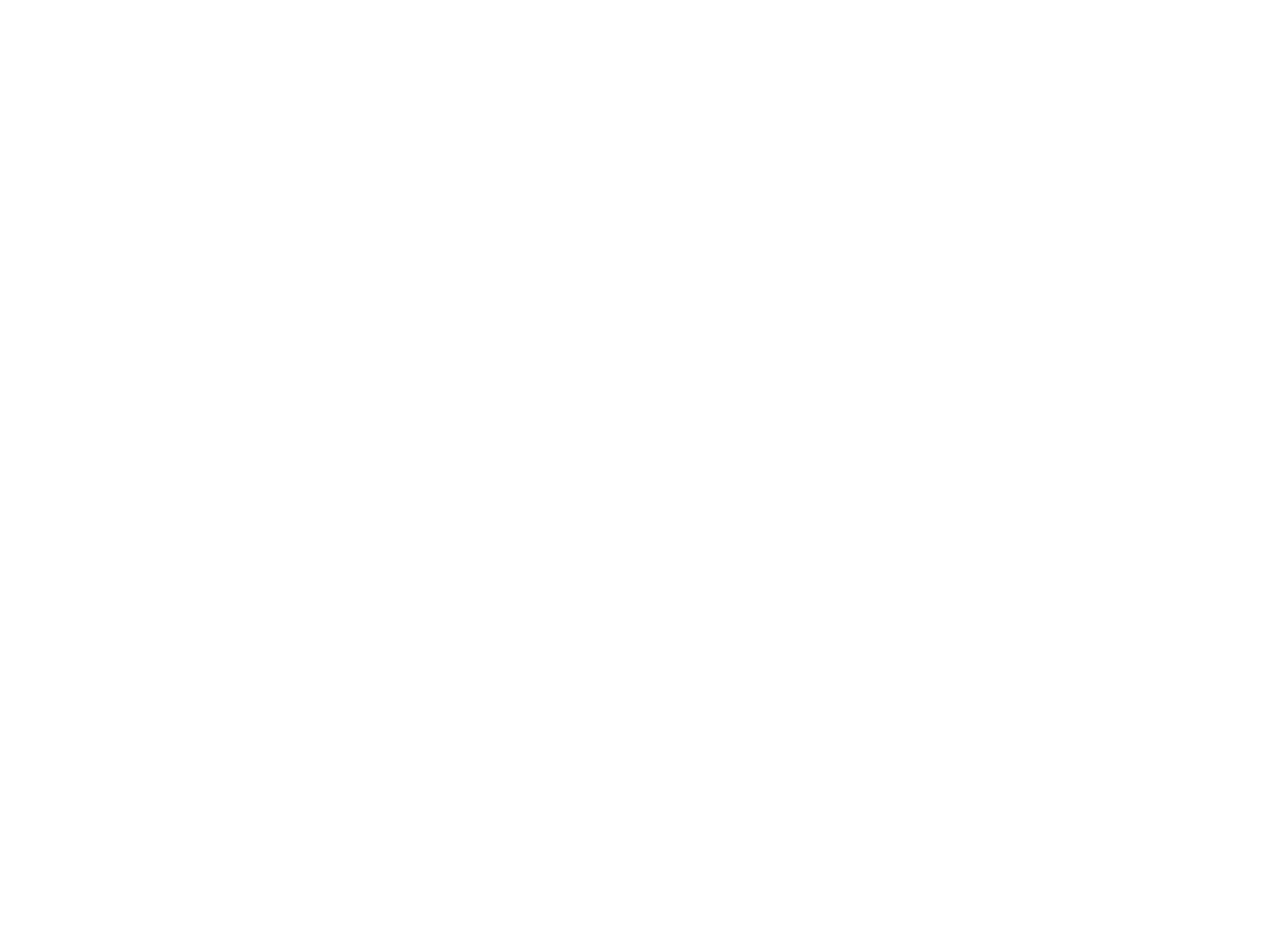
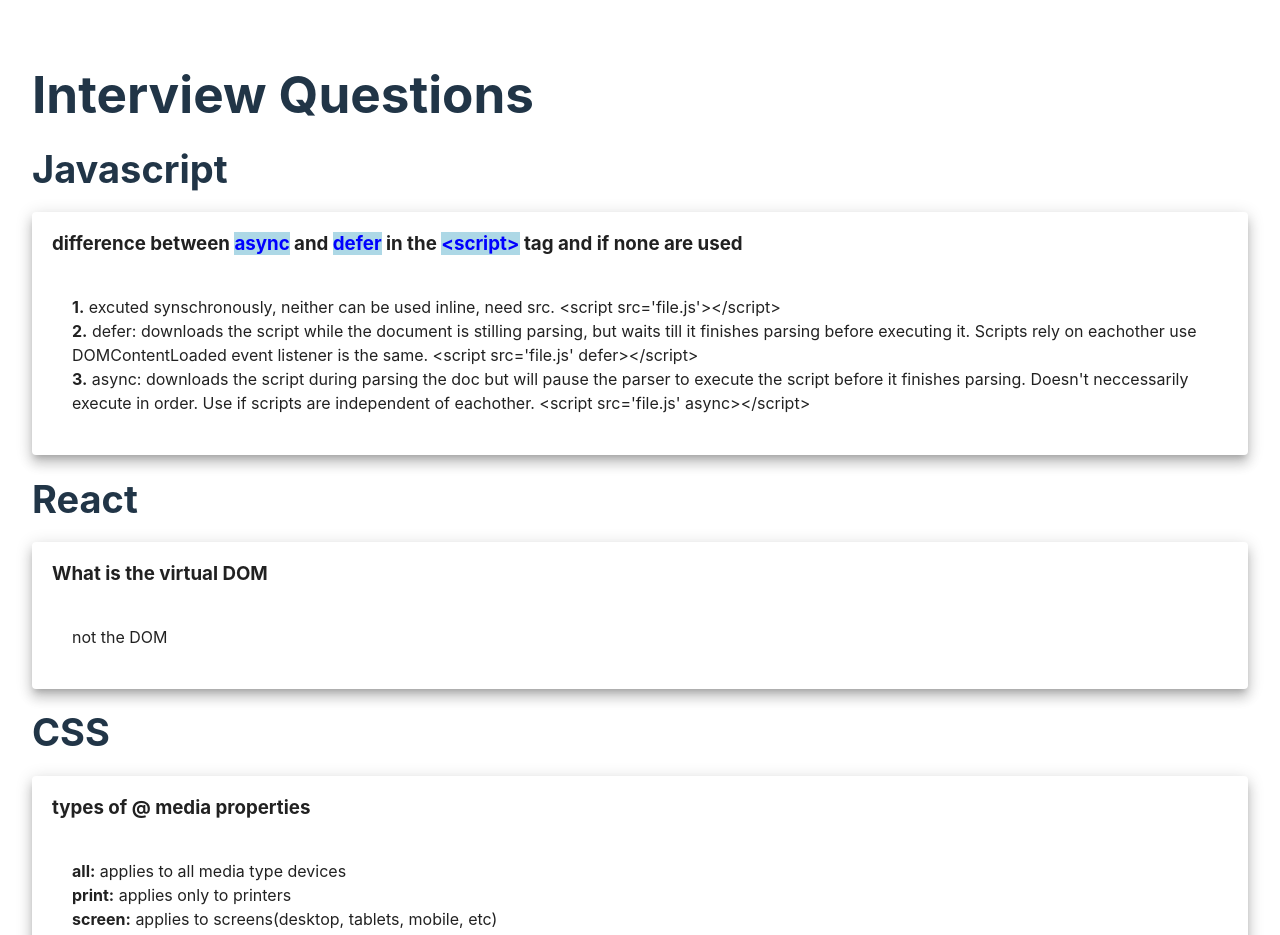
Before and after one commit to jacobsilverman/interview-training, a React (Vite) app: page / in a window 1280 px wide. Shown: the top 935 px of the page. Before the commit the page ends 800 px from the top, so only its background shows below. Built offline with nearby package versions, Linux system fonts and the light colour scheme.

Commit message:
building page basic asthetic

```diff
--- a/package.json
+++ b/package.json
@@ -9,6 +9,9 @@
     "preview": "vite preview"
   },
   "dependencies": {
+    "@emotion/react": "^11.10.5",
+    "@emotion/styled": "^11.10.5",
+    "@mui/material": "^5.10.14",
     "react": "^18.2.0",
     "react-dom": "^18.2.0"
   },
--- a/src/App.css
+++ b/src/App.css
@@ -2,5 +2,26 @@
   max-width: 1280px;
   margin: 0 auto;
   padding: 2rem;
-  text-align: center;
 }
+
+.topic {
+  display: flex;
+  justify-content: flex-start;
+}
+
+.paper-element {
+  padding: 20px;
+}
+
+div.content {
+  padding: 20px;
+  align-items: flex-start;
+}
+
+h2 {
+  font-size: 38px;
+}
+
+h3 {
+  margin-top: 0px;
+}
--- a/src/App.jsx
+++ b/src/App.jsx
@@ -1,10 +1,38 @@
-import './App.css'
+import "./App.css";
+import { questions } from "./Constants/Questions.jsx";
+import { Paper } from '@mui/material';
 
 function App() {
+  const questionAnswer = (obj) => {
+    return Object.entries(obj).map(([innerKey, value]) => {
+      return (
+        <Paper className="paper-element" elevation={9} key={innerKey}>
+          <h3>{value.question()}</h3>
+          <div className="content">{value.answer()}</div>
+        </Paper>
+      )
+    })
+  }
+
+  const display = () => {
+    return (
+      Object.keys(questions).map((key) => {
+        return (
+          <div key={key}>
+            <h2 className="topic">{key}</h2>
+            {questionAnswer(questions[key])}
+          </div>
+        )
+      })
+    );
+  }
 
   return (
     <div className="App">
-
+      <header>
+        <h1>Interview Questions</h1>
+      </header>
+      {display()}
     </div>
   )
 }
--- /dev/null
+++ b/src/Constants/Questions.css
@@ -0,0 +1,13 @@
+.highlight {
+    background: lightblue;
+    color: blue;
+}
+
+.question1 {
+    display: flex;
+    align-items: center;
+}
+
+.question1>span {
+    margin-right: 10px;
+}
--- /dev/null
+++ b/src/Constants/Questions.jsx
@@ -0,0 +1,80 @@
+import "./Questions.css";
+
+
+export const questions = {
+    "Javascript" : {
+        0: {
+            "question": function () {
+
+                return (
+                    <div className="question1">
+                        <span>difference between <span className="highlight">async</span> and <span className="highlight">defer</span> in the <span className="highlight">&lt;script&gt;</span> tag and if none are used</span>
+                    </div>
+                )
+            },
+            "answer": function () {
+                const part1 = `<script src='file.js'></script>`
+                const part2 = `<script src='file.js' defer></script>`;
+                const part3 = `<script src='file.js' async></script>`;
+                return (
+                    <>
+                        <div><b>1.</b> excuted synschronously, neither can be used inline, need src. {part1}</div>
+                        <div><b>2.</b> defer: downloads the script while the document is stilling parsing, but waits till it finishes parsing before executing it. Scripts rely on eachother use DOMContentLoaded event listener is the same. {part2}</div>
+                        <div><b>3.</b> async: downloads the script during parsing the doc but will pause the parser to execute the script before it finishes parsing. Doesn't neccessarily execute in order. Use if scripts are independent of eachother. {part3}</div>
+                    </>
+                );
+            }
+        }
+    },
+    "React": {
+        0: {
+            "question": function () {
+                return (<div>What is the virtual DOM</div>)
+            },
+            "answer":  function() {
+                return (<div>not the DOM</div>);
+            }
+
+        }
+    },
+    "CSS": {
+        0: {
+            "question": function () {
+                return (<div>types of @ media properties</div>)
+            },
+            "answer": function() {
+                const example = `<link rel="stylesheet" media="screen and (max-width: 600px)`;
+                return (
+                    <>
+                        <div><b>all:</b> applies to all media type devices</div>
+                        <div><b>print:</b> applies only to printers</div>
+                        <div><b>screen:</b> applies to screens(desktop, tablets, mobile, etc)</div>
+                        <div><b>speech:</b> screen readers</div>
+                        <div><b>exmaple:</b> {example}</div>
+                    </>
+                );
+            }
+
+        }
+    },
+    "HTML": {
+        0: {
+            "question": function () {
+                return (<div>describe and element</div>)
+            },
+            "answer": function () {
+                return (<div>HTML</div>);
+            }
+        }
+    },
+    "NETWORK": {
+        0: {
+            "question": function() {
+                return (<div>What is CORS</div>);
+            },
+            "answer": function() {
+                return (<div>Cross origin resource sharing</div>)
+            }
+        }
+    }
+};
```
Also changed, not shown: src/Constants/Questions.js (deleted, +0 -16 lines), 1 other file (tests, documents, lock files or other folders).
